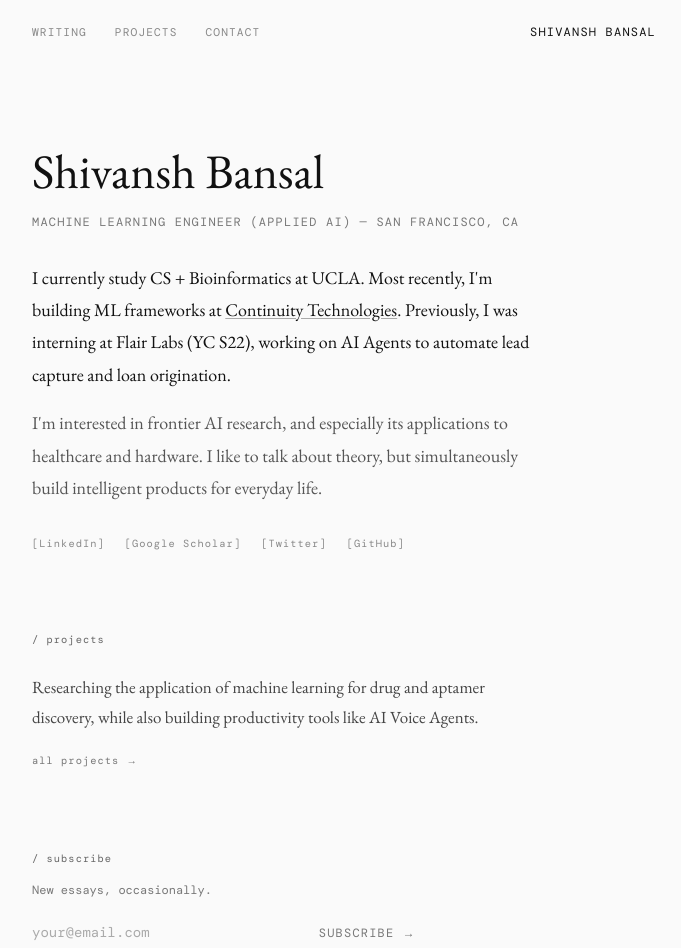
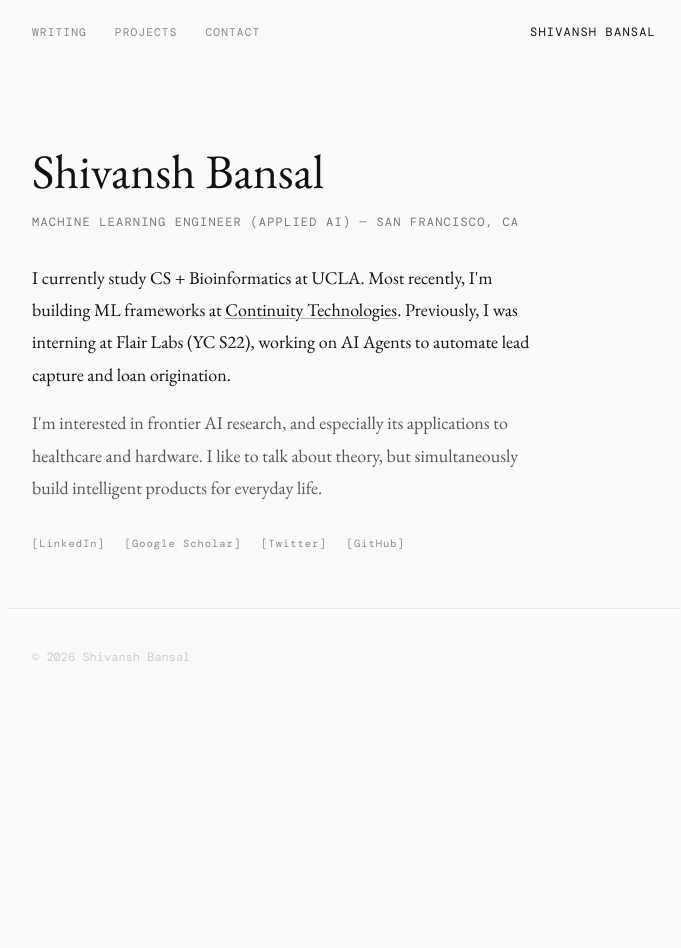
Before and after one commit to shivanshb828/Personal-Website, a Next.js app: page / in a window 1280 px wide. Shown: the top 948 px of the page, without its empty margins (296-977 px from the left). After the commit the page ends 800 px from the top, so only its background shows below. Built offline with nearby package versions, Linux system fonts and the light colour scheme; a web font is replaced by a local one.

Commit message:
feat: remove projects and subscribe sections from homepage

```diff
--- a/app/page.tsx
+++ b/app/page.tsx
@@ -1,5 +1,3 @@
-import Link from 'next/link'
-
 export default function HomePage() {
 
   return (
@@ -35,42 +33,6 @@ export default function HomePage() {
         </div>
       </section>
 
-      <section>
-        <h2 className="font-mono text-[0.65rem] tracking-widest text-[#666666] mb-6">
-          / projects
-        </h2>
-        <p className="text-[1.0625rem] leading-[1.8] text-[#444444] max-w-lg">
-          Researching the application of machine learning for drug and aptamer discovery, while also building productivity tools like AI Voice Agents.
-        </p>
-        <Link
-          href="/projects"
-          className="font-mono text-[0.65rem] tracking-widest text-[#777777] hover:text-[#111111] transition-colors mt-5 inline-block"
-        >
-          all projects →
-        </Link>
-      </section>
-
-      <section>
-        <h2 className="font-mono text-[0.65rem] tracking-widest text-[#666666] mb-4">
-          / subscribe
-        </h2>
-        <p className="font-mono text-xs text-[#777777] mb-4">
-          New essays, occasionally.
-        </p>
-        <form className="flex gap-0 max-w-sm">
-          <input
-            type="email"
-            placeholder="your@email.com"
-            className="flex-1 border-b border-[#d5d5d5] bg-transparent px-0 py-2 text-sm font-mono text-[#111111] placeholder-[#aaaaaa] focus:outline-none focus:border-[#888888] transition-colors"
-          />
-          <button
-            type="submit"
-            className="font-mono text-xs tracking-widest uppercase text-[#777777] hover:text-[#111111] transition-colors ml-6 shrink-0"
-          >
-            Subscribe →
-          </button>
-        </form>
-      </section>
     </div>
   )
 }
```
